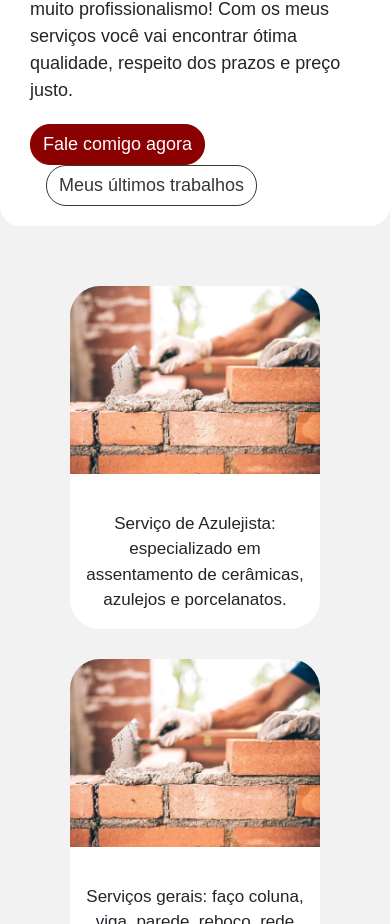
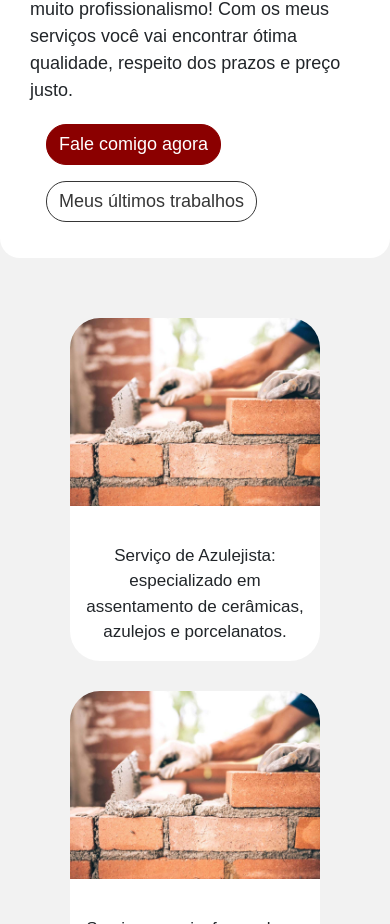
Before and after one commit to abnerbolandim/Portfolio-Edson, a plain HTML site: page index.html in a window 390 px wide. Shown: the part 2558-3482 px from the top of the page. Drawn offline with nearby package versions, Linux system fonts and the light colour scheme.

Commit message:
Altera responsividade dos botões no "about"

```diff
--- a/index.html
+++ b/index.html
@@ -146,13 +146,13 @@
 							<a
 								href="https://api.whatsapp.com/send?phone=NUMERO_DO_TELEFONE"
 								target="_blank"
-								class="btn btn-wine"
+								class="ml-3 mb-3 btn btn-wine"
 								>Fale comigo agora
 							</a>
 							<a
 								href="https://api.whatsapp.com/send?phone=NUMERO_DO_TELEFONE"
 								target="_blank"
-								class="ml-3 btn btn-white"
+								class="ml-3 mb-3 btn btn-white"
 								>Meus últimos trabalhos
 							</a>
 						</div>
```
